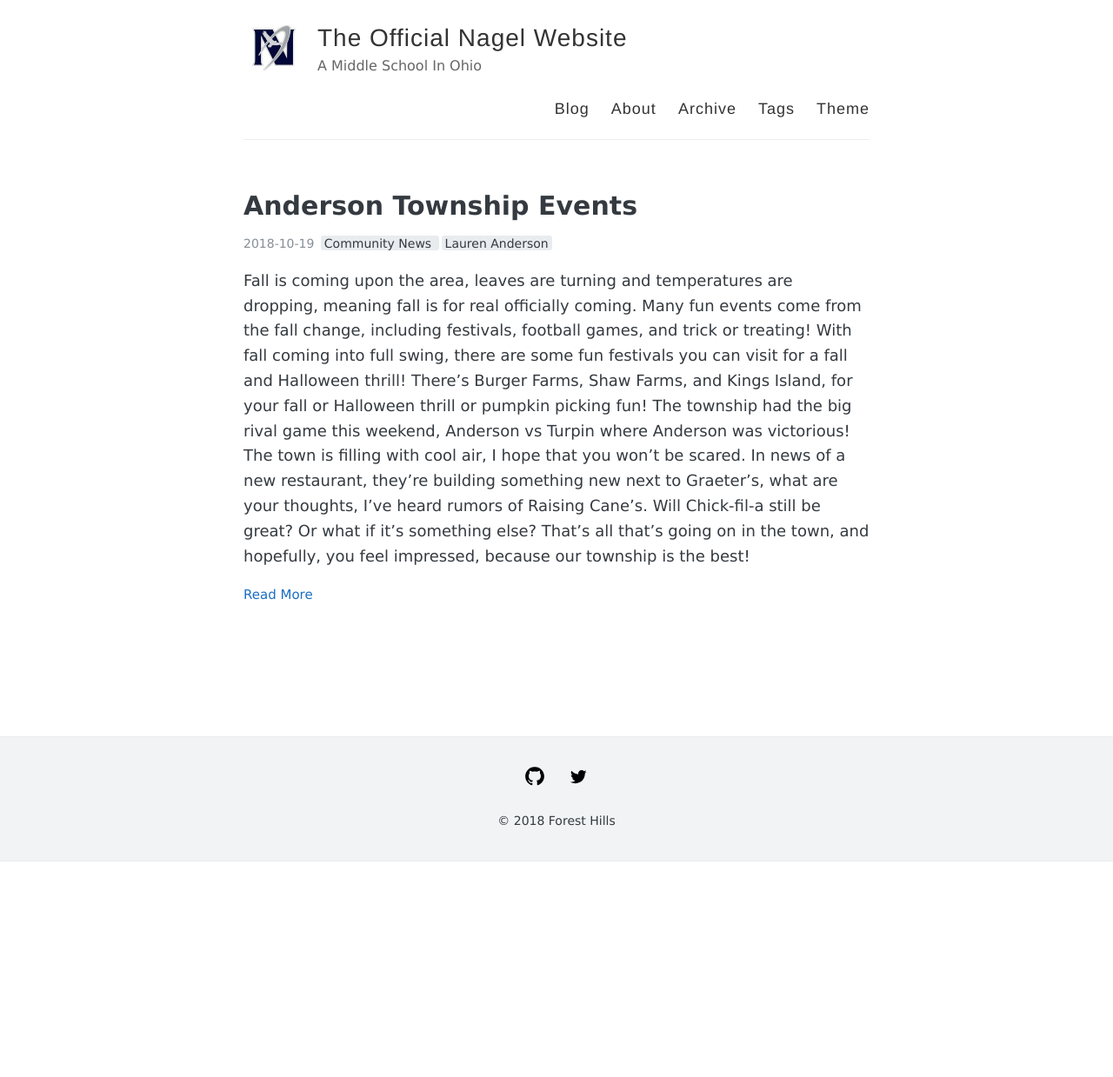
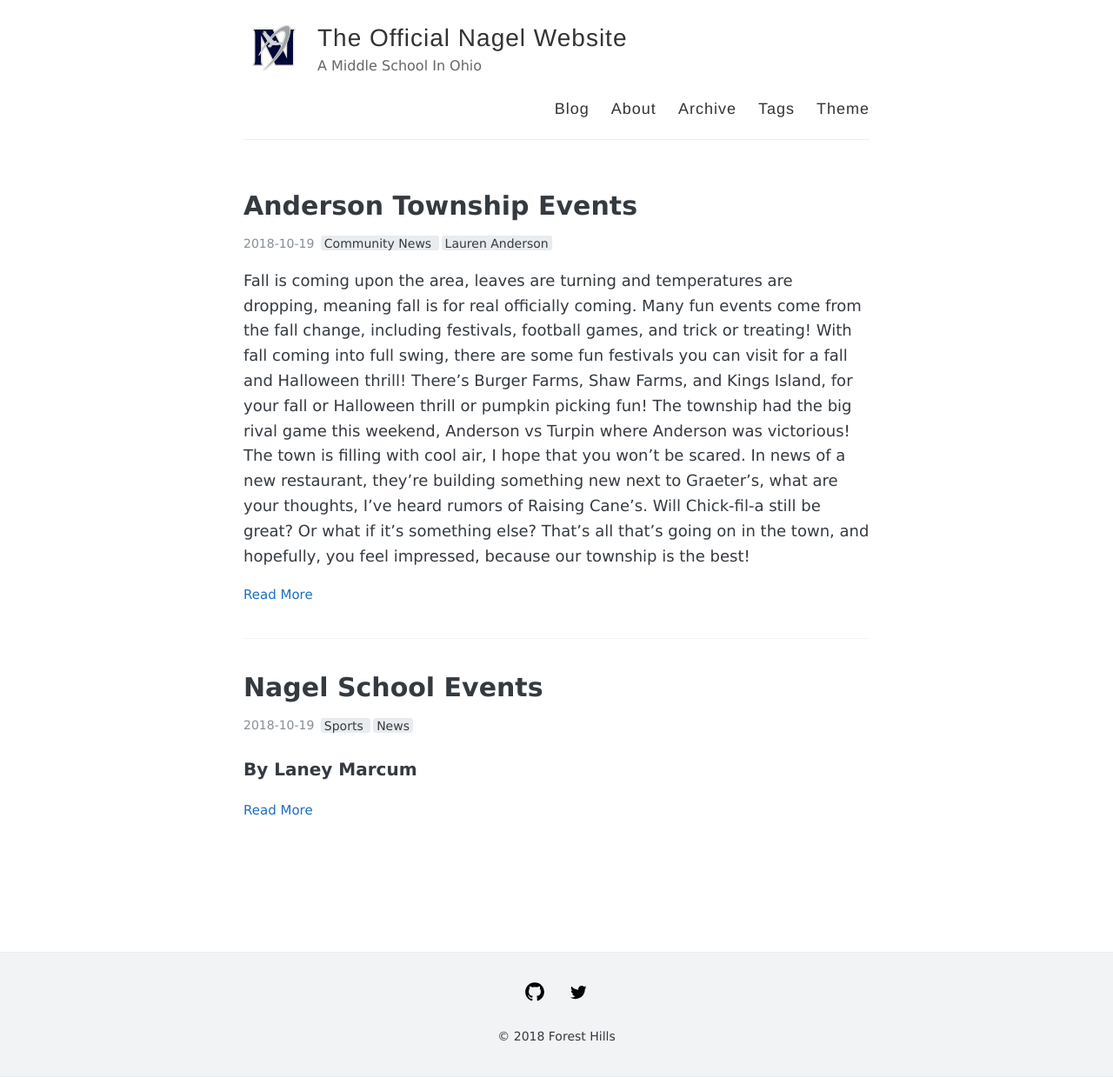
Before and after one commit to FHSD-Nagel-Journalist-1/FHSD-Nagel-Journalist-1.github.io, a Jekyll site: the page built from index.html, in a window 1280 px wide. Shown: the whole page at 87% size. Built offline with Jekyll 4.4.1, drawn with Linux system fonts in a browser that asks for light colours; the list of posts is cut into pages by our own code; before the commit the page ends 991 px from its top, so only the background shows below that.

Commit message:
Update and rename 2018-10-19.md to 2018-10-19-Laney Marcum.md

```diff
--- a/_posts/2018-10-19.md
+++ b/_posts/2018-10-19-Laney Marcum.md
@@ -1,6 +1,6 @@
 ---
 layout: post
-title: You're up and running!
+title: Nagel School Events
 comments: True
 tags:
   - Sports
```
